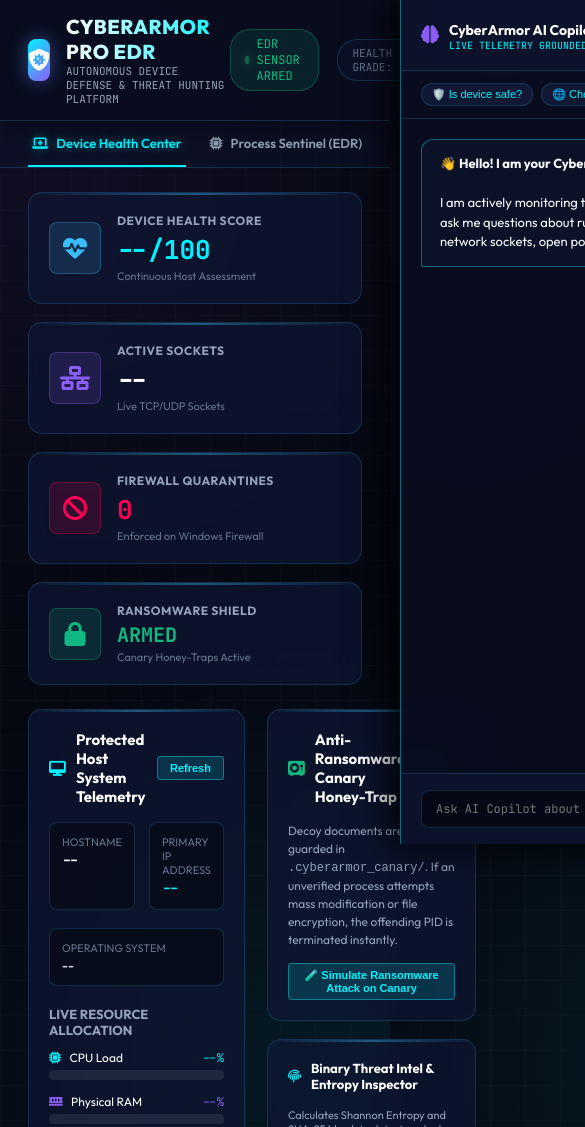
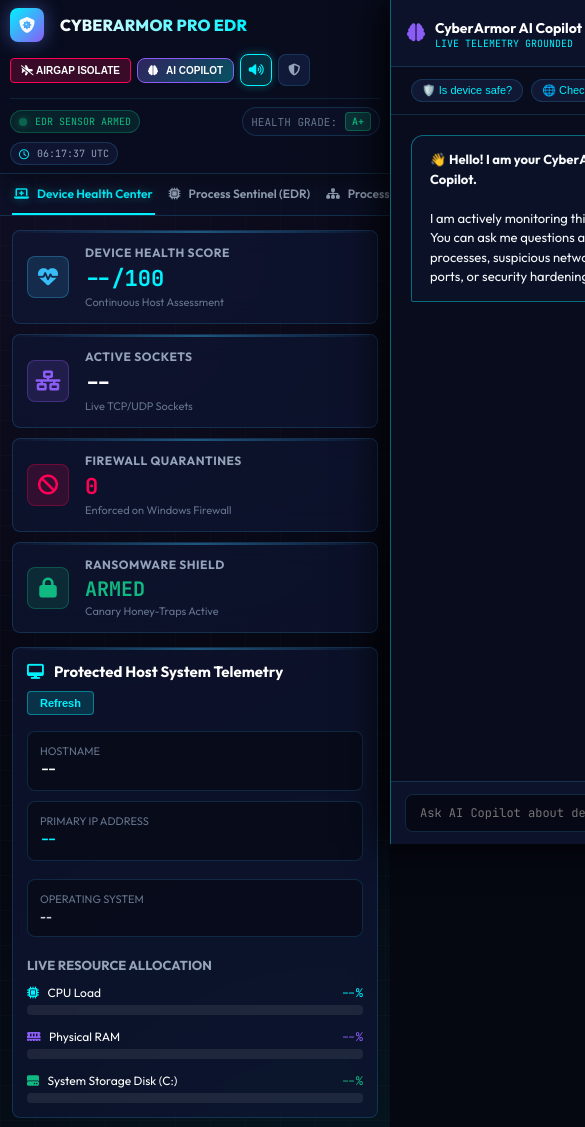
Before and after one commit to devesh59-pixel/CyberArmour, a plain HTML site: page frontend/index.html in a window 390 px wide. Shown: the top 1127 px of the page, 585 px wide, since content can reach past the window. Drawn offline with Linux system fonts and the light colour scheme; files that its build step writes are made by us from their sources; no server answers; files whose address does not match are found by name.

Commit message:
feat: Full mobile and tablet responsive design with touch navigation & adaptive layouts

```diff
--- a/frontend/css/style.css
+++ b/frontend/css/style.css
@@ -640,3 +640,250 @@
   justify-content: space-between;
   align-items: flex-end;
 }
+
+/* ========================================================= */
+/* RESPONSIVE LAYOUT & MOBILE OPTIMIZATIONS                  */
+/* ========================================================= */
+
+.responsive-host-meta {
+  display: grid;
+  grid-template-columns: 1fr 1fr;
+  gap: 14px;
+}
+
+.grid-2col-split {
+  display: grid;
+  grid-template-columns: 1.5fr 1fr;
+  gap: 20px;
+}
+
+/* Smooth Touch Scrolling for Horizontal Bars */
+.nav-tabs-bar {
+  -webkit-overflow-scrolling: touch;
+  scrollbar-width: none; /* Firefox */
+}
+.nav-tabs-bar::-webkit-scrollbar {
+  display: none; /* Chrome/Safari */
+}
+
+/* Tablets and Laptops (max-width: 1200px) */
+@media (max-width: 1200px) {
+  .soc-dashboard-grid,
+  .grid-2col-split {
+    grid-template-columns: 1fr;
+    gap: 18px;
+  }
+}
+
+/* Tablets & Small Screens (max-width: 992px) */
+@media (max-width: 992px) {
+  .soc-header {
+    padding: 12px 18px;
+    flex-wrap: wrap;
+    gap: 12px;
+  }
+
+  .header-status-group {
+    order: 3;
+    width: 100%;
+    justify-content: space-between;
+    gap: 8px;
+    overflow-x: auto;
+    padding-top: 8px;
+    border-top: 1px solid rgba(56, 189, 248, 0.12);
+  }
+
+  .main-content {
+    padding: 18px 16px;
+    gap: 18px;
+  }
+
+  .nav-tabs-bar {
+    padding: 0 16px;
+    gap: 16px;
+  }
+
+  .kpi-grid {
+    grid-template-columns: repeat(2, 1fr);
+    gap: 14px;
+  }
+}
+
+/* Mobile Devices (max-width: 768px) */
+@media (max-width: 768px) {
+  .soc-header {
+    padding: 10px 14px;
+  }
+
+  .brand-text h1 {
+    font-size: 16px;
+    letter-spacing: 0.2px;
+  }
+
+  .brand-text p {
+    font-size: 9px;
+  }
+
+  .brand-logo {
+    width: 34px;
+    height: 34px;
+    font-size: 16px;
+  }
+
+  .header-controls {
+    gap: 6px;
+    flex-wrap: wrap;
+  }
+
+  .header-controls .action-btn-sm,
+  .header-controls .btn-copilot {
+    padding: 6px 10px;
+    font-size: 10px;
+  }
+
+  .header-controls .btn-icon {
+    width: 32px;
+    height: 32px;
+    font-size: 12px;
+  }
+
+  .header-status-group {
+    gap: 6px;
+  }
+
+  .status-badge, .threat-gauge {
+    padding: 4px 8px;
+    font-size: 10px;
+  }
+
+  .nav-tabs-bar {
+    padding: 0 12px;
+    gap: 12px;
+  }
+
+  .nav-tab {
+    font-size: 12px;
+    padding: 12px 2px;
+  }
+
+  .main-content {
+    padding: 14px 12px;
+    gap: 14px;
+  }
+
+  .kpi-grid {
+    grid-template-columns: 1fr;
+    gap: 10px;
+  }
+
+  .kpi-card {
+    padding: 14px;
+  }
+
+  .kpi-icon {
+    width: 42px;
+    height: 42px;
+    font-size: 20px;
+  }
+
+  .kpi-value {
+    font-size: 22px;
+  }
+
+  .responsive-host-meta {
+    grid-template-columns: 1fr;
+    gap: 10px;
+  }
+
+  .card-header {
+    flex-direction: column;
+    align-items: flex-start;
+    gap: 10px;
+  }
+
+  .card-header > div:last-child,
+  .card-header > button {
+    align-self: flex-start;
+  }
+
+  /* Full Screen Mobile Copilot Drawer */
+  .copilot-drawer {
+    width: 100vw;
+    right: -100vw;
+  }
+
+  .copilot-drawer.active {
+    right: 0;
+  }
+
+  .copilot-header {
+    padding: 14px 16px;
+  }
+
+  .copilot-input-bar {
+    padding: 12px 14px;
+  }
+
+  /* Data Tables Mobile Optimization */
+  .data-table th,
+  .data-table td {
+    padding: 8px 10px;
+    font-size: 11px;
+    white-space: nowrap;
+  }
+
+  .data-table-container {
+    -webkit-overflow-scrolling: touch;
+  }
+
+  /* Report paper */
+  .report-paper {
+    padding: 16px;
+  }
+
+  .report-header-banner {
+    flex-direction: column;
+    align-items: flex-start;
+    gap: 12px;
+  }
+
+  /* Filter toolbars wrap */
+  #process-tab .glass-card > div:nth-child(2),
+  #logs-tab .glass-card > div:nth-child(2) {
+    flex-direction: column;
+    gap: 8px !important;
+  }
+
+  #processSearchInput,
+  #processRiskFilter,
+  #eventLogChannelSelect,
+  #eventLogSearch,
+  #eventLogLevelFilter {
+    width: 100% !important;
+  }
+}
+
+/* Extra Small Mobile Devices (max-width: 480px) */
+@media (max-width: 480px) {
+  .soc-header {
+    padding: 8px 10px;
+  }
+
+  .brand-text p {
+    display: none;
+  }
+
+  .header-status-group {
+    flex-wrap: wrap;
+  }
+
+  .glass-card {
+    padding: 14px;
+    border-radius: var(--radius-sm);
+  }
+
+  .sim-btn {
+    padding: 8px 12px;
+    font-size: 11px;
+  }
+}
--- a/frontend/index.html
+++ b/frontend/index.html
@@ -161,7 +161,7 @@
                 <button class="action-btn-primary" onclick="loadDeviceOverview()">Refresh</button>
               </div>
 
-              <div style="display:grid; grid-template-columns:1fr 1fr; gap:14px; margin-bottom:18px;">
+              <div class="responsive-host-meta" style="margin-bottom:18px;">
                 <div style="background:rgba(5,7,17,0.6); padding:12px; border-radius:var(--radius-sm); border:1px solid var(--border-glass);">
                   <div style="font-size:11px; color:var(--text-muted);">HOSTNAME</div>
                   <div style="font-size:14px; font-weight:700; color:#fff; font-family:var(--font-mono); margin-top:2px;" id="deviceHostName">--</div>
@@ -317,7 +317,7 @@
            TAB 3: PROCESS ATTACK TREE (RCA)
       =========================================== -->
       <div class="tab-pane" id="tree-tab">
-        <div style="display:grid; grid-template-columns:1.8fr 1fr; gap:20px;">
+        <div class="grid-2col-split">
 
           <div class="glass-card">
             <div class="card-header">
@@ -361,7 +361,7 @@
            TAB 4: NETWORK SOCKETS & PORT ARMOR
       =========================================== -->
       <div class="tab-pane" id="sockets-tab">
-        <div style="display:grid; grid-template-columns:1.8fr 1fr; gap:20px;">
+        <div class="grid-2col-split">
 
           <div class="glass-card">
             <div class="card-header">
@@ -423,7 +423,7 @@
            TAB 5: WINDOWS & SERVER LOGS
       =========================================== -->
       <div class="tab-pane" id="logs-tab">
-        <div style="display:grid; grid-template-columns:1.3fr 1fr; gap:20px;">
+        <div class="grid-2col-split">
 
           <div class="glass-card">
             <div class="card-header">
@@ -509,7 +509,7 @@
            TAB 7: FIREWALL & QUARANTINE VAULT
       =========================================== -->
       <div class="tab-pane" id="quarantine-tab">
-        <div style="display:grid; grid-template-columns:1.2fr 1fr; gap:20px;">
+        <div class="grid-2col-split">
 
           <div class="glass-card">
             <div class="card-header">
```
